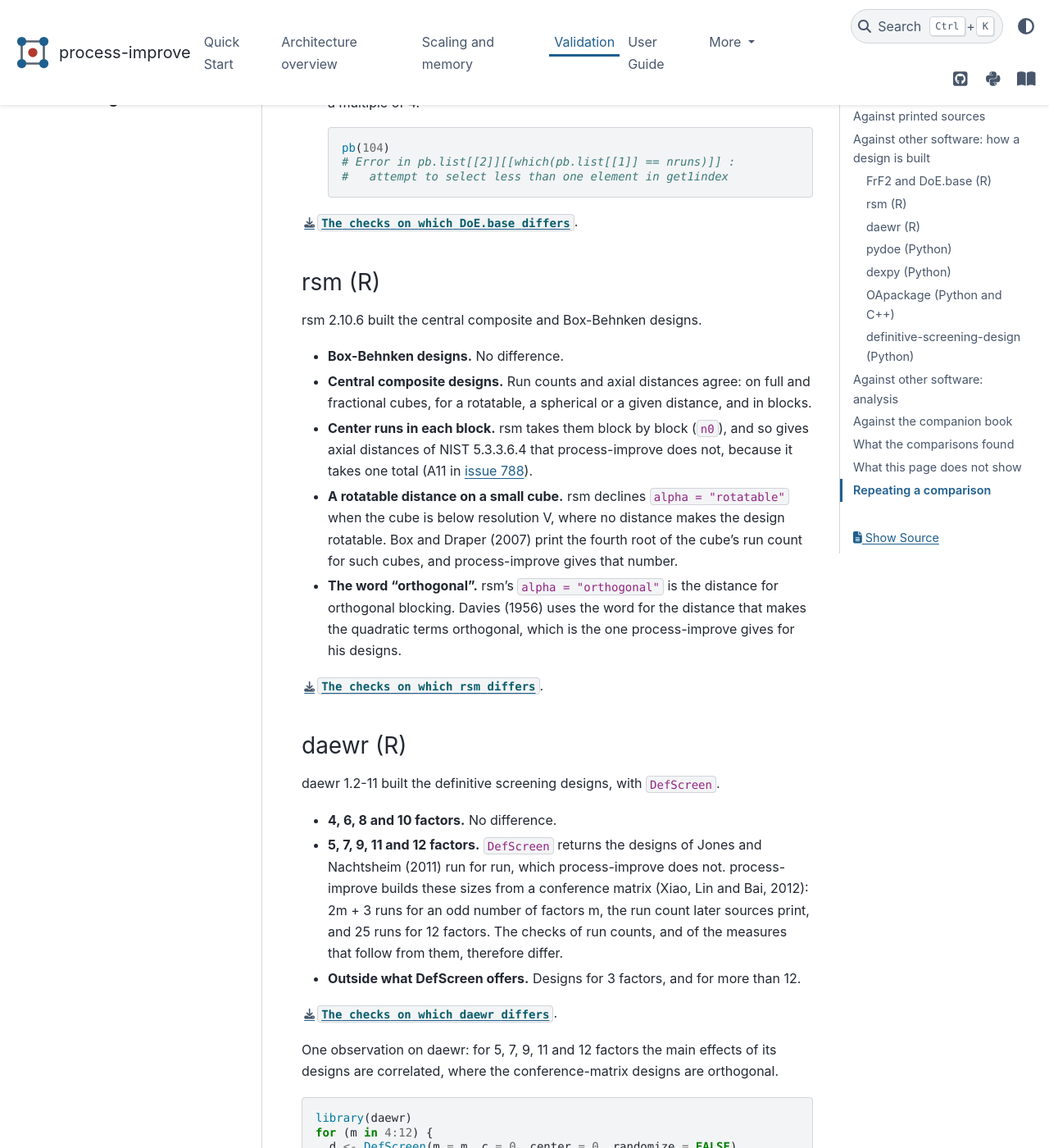
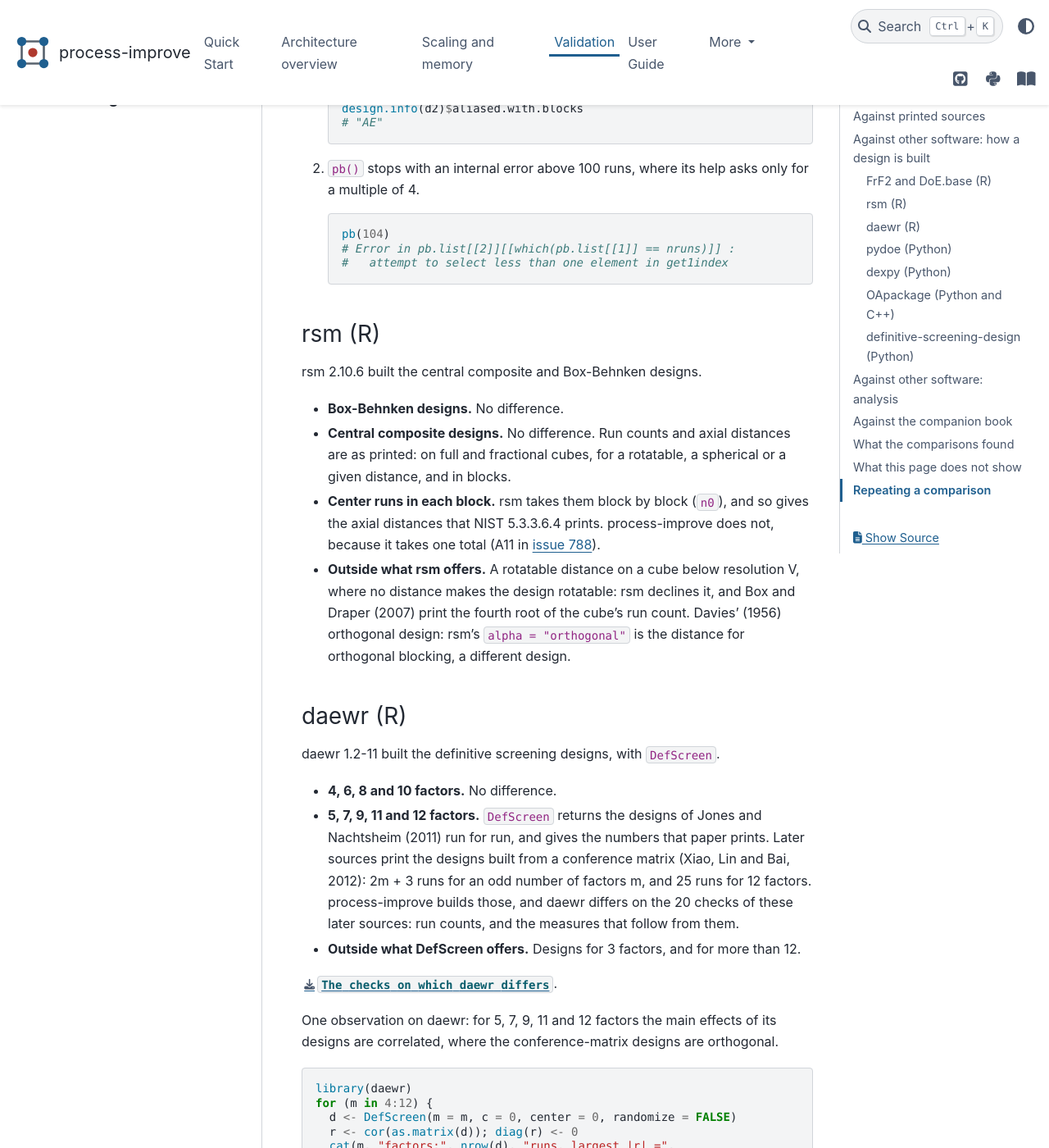
Before and after one commit to kgdunn/process-improve, a Sphinx documentation site: the page built from docs/validation.rst, in a window 1280 px wide and 1400 px high, scrolled down 5368 px. Shown: the whole window at 82% size. Built offline with Sphinx 7.4.7 and the PyData theme 0.15.4, drawn with Linux system fonts in a browser that asks for light colours; some of the changed text lies outside the part shown.

Commit message:
Validation: each package against the printed source; only daewr differs
The table counts what each package gives as printed, as process-improve is
measured, so a number only process-improve misses (rsm on NIST's blocked
composite designs, daewr on the 2011 paper) is no longer counted against the
package. With the harness's three rules, rsm, DoE.base, OApackage and pydoe
give every number they build as printed; daewr differs on 20 checks of the
sources that print the later definitive screening designs.

The differences files of the packages with none are removed, and the
documentation's sections say what each package does not offer.

Co-Authored-By: Claude Opus 5.5 <noreply@anthropic.com>
Claude-Session: https://claude.ai/code/session_01S4nNrPkUPaohxFC2ZXtzgY

```diff
--- a/docs/validation.rst
+++ b/docs/validation.rst
@@ -132,16 +132,17 @@ patterns, axial distances and block arrangements.
 checker: on the design process-improve builds, and on the design the other package builds.
 Only the construction changes, so a difference is a difference in the design.
 
-.. csv-table:: Design construction against other packages, 22 November 2026 (commit ``37f81b6``); pydoe 1.7.0 on 23 November (commit ``22f507f``)
+.. csv-table:: Design construction against other packages, 22 to 24 November 2026
    :file: validation/design_crosscheck.csv
    :header-rows: 1
-   :widths: 30 46 8 8 8
+   :widths: 30 42 8 12 8
 
 How to read the table:
 
-- **Checks** are the printed numbers measured on a design the package built. **Agree** means
-  both packages give the number the source prints. **Differ** means they give different
-  answers.
+- **Checks** are the printed numbers measured on a design the package built. **As printed**
+  means the package gives the number the source prints. **Differ** means it gives another.
+  Each package is measured against the source, as process-improve is: a number that only
+  process-improve misses is process-improve's finding (:ref:`validation-findings`).
 - A request outside what a package offers, such as blocks or a kind of design it does not
   build, is not counted: it is the package's scope, not a fault. Each package's section below
   says what it does not offer.
@@ -176,9 +177,9 @@ orthogonal arrays.
 - **Minimum aberration.** For the 30 sizes from 8 to 128 runs that both packages build, the two
   designs have the same word length pattern. For 69 larger sizes FrF2's catalog has a design
   and process-improve's search stops at its limit (A12 in `issue 788 <https://github.com/kgdunn/process-improve/issues/788>`__).
-- **Orthogonal arrays.** DoE.base's arrays have the size and the levels of Taguchi's L8, L9,
-  L12, L16 and L27, but not the layout of the printed tables, so the checks that compare runs
-  differ. Their equivalence was not tested.
+- **Orthogonal arrays.** DoE.base's arrays are Taguchi's L8, L9, L12, L16 and L27 in another
+  layout: the same runs once the order of the runs and columns and the labels of each column's
+  levels are changed. An array is the same array in any layout, so they agree.
 - **Not counted.** A factorial of one factor, which FrF2 does not offer, and a Plackett-Burman
   design of 136 runs (Schmidt and Launsby, 2000), for the second reason below.
 
@@ -207,8 +208,6 @@ Two observations on FrF2:
       # Error in pb.list[[2]][[which(pb.list[[1]] == nruns)]] :
       #   attempt to select less than one element in get1index
 
-:download:`The checks on which DoE.base differs <validation/differences_DoE.base.csv>`.
-
 .. _validation-rsm:
 
 rsm (R)
@@ -217,19 +216,16 @@ rsm (R)
 rsm 2.10.6 built the central composite and Box-Behnken designs.
 
 - **Box-Behnken designs.** No difference.
-- **Central composite designs.** Run counts and axial distances agree: on full and fractional
-  cubes, for a rotatable, a spherical or a given distance, and in blocks.
-- **Center runs in each block.** rsm takes them block by block (``n0``), and so gives axial
-  distances of NIST 5.3.3.6.4 that process-improve does not, because it takes one total (A11 in
-  `issue 788 <https://github.com/kgdunn/process-improve/issues/788>`__).
-- **A rotatable distance on a small cube.** rsm declines ``alpha = "rotatable"`` when the cube is
-  below resolution V, where no distance makes the design rotatable. Box and Draper (2007) print
-  the fourth root of the cube's run count for such cubes, and process-improve gives that number.
-- **The word "orthogonal".** rsm's ``alpha = "orthogonal"`` is the distance for orthogonal
-  blocking. Davies (1956) uses the word for the distance that makes the quadratic terms
-  orthogonal, which is the one process-improve gives for his designs.
-
-:download:`The checks on which rsm differs <validation/differences_rsm.csv>`.
+- **Central composite designs.** No difference. Run counts and axial distances are as printed:
+  on full and fractional cubes, for a rotatable, a spherical or a given distance, and in
+  blocks.
+- **Center runs in each block.** rsm takes them block by block (``n0``), and so gives the axial
+  distances that NIST 5.3.3.6.4 prints. process-improve does not, because it takes one total
+  (A11 in `issue 788 <https://github.com/kgdunn/process-improve/issues/788>`__).
+- **Outside what rsm offers.** A rotatable distance on a cube below resolution V, where no
+  distance makes the design rotatable: rsm declines it, and Box and Draper (2007) print the
+  fourth root of the cube's run count. Davies' (1956) orthogonal design: rsm's
+  ``alpha = "orthogonal"`` is the distance for orthogonal blocking, a different design.
 
 .. _validation-daewr:
 
@@ -240,10 +236,10 @@ daewr 1.2-11 built the definitive screening designs, with ``DefScreen``.
 
 - **4, 6, 8 and 10 factors.** No difference.
 - **5, 7, 9, 11 and 12 factors.** ``DefScreen`` returns the designs of Jones and Nachtsheim
-  (2011) run for run, which process-improve does not. process-improve builds these sizes from a
-  conference matrix (Xiao, Lin and Bai, 2012): 2m + 3 runs for an odd number of factors m, the
-  run count later sources print, and 25 runs for 12 factors. The checks of run counts, and of
-  the measures that follow from them, therefore differ.
+  (2011) run for run, and gives the numbers that paper prints. Later sources print the designs
+  built from a conference matrix (Xiao, Lin and Bai, 2012): 2m + 3 runs for an odd number of
+  factors m, and 25 runs for 12 factors. process-improve builds those, and daewr differs on the
+  20 checks of these later sources: run counts, and the measures that follow from them.
 - **Outside what DefScreen offers.** Designs for 3 factors, and for more than 12.
 
 :download:`The checks on which daewr differs <validation/differences_daewr.csv>`.
@@ -272,18 +268,14 @@ correlated, where the conference-matrix designs are orthogonal.
 pydoe (Python)
 ~~~~~~~~~~~~~~
 
-pydoe 1.7.0 built every kind of design in the table. No design differs.
+pydoe 1.7.0 built every kind of design in the table. No difference.
 
-- **The word "orthogonal".** The four checks that differ are axial distances of Davies (1956):
-  ``alpha="orthogonal"`` is the distance for orthogonal blocking, as in rsm. This is a
-  difference of definition, not of the design.
 - **Outside what pydoe offers.** A blocked factorial whose block generators the source does not
-  give, a blocked fraction, and a spherical axial distance.
+  give, a blocked fraction, and a spherical axial distance. Davies' (1956) orthogonal design:
+  pydoe's ``alpha="orthogonal"`` is the distance for orthogonal blocking, as in rsm.
 - **Slow searches.** ``fracfact_opt`` searches exhaustively, so a fraction of 10 or 11 factors
   takes minutes: the search for a 2\ :sup:`10-4` fraction took 8 minutes. The 14 checks that
   did not finish in 3 minutes are not counted.
-
-:download:`The four checks on which pydoe differs <validation/differences_pydoe.csv>`.
 
 .. _validation-dexpy:
 
@@ -308,12 +300,9 @@ OApackage 2.7.21 built the definitive screening designs, from the conference des
 enumerates, and the orthogonal arrays, by extending an array one column at a time.
 
 - **Definitive screening designs.** No difference, for an even or an odd number of factors.
-- **Orthogonal arrays.** The 12-run array has the size and the levels of Taguchi's L12 but not
-  the layout of the printed table, so the one check that compares its runs differs. The others
-  agree.
+- **Orthogonal arrays.** No difference. The 12-run array is Taguchi's L12 in another layout,
+  as DoE.base's arrays are (:ref:`validation-frf2`).
 - **Not counted.** The search for a 24-factor design did not end in 3 minutes.
-
-:download:`The check on which OApackage differs <validation/differences_oapackage.csv>`.
 
 .. _validation-dsd-package:
 
@@ -451,9 +440,9 @@ What this page does not show
   checks the criteria of the designs a source prints.
 - **OMARS designs have no second implementation here.** They are checked against the papers
   that define them only.
-- **Equal numbers, not equal layouts.** A design passes when it gives the printed numbers. Two
-  orthogonal arrays that differ in the order of their rows and columns were not tested for
-  equivalence.
+- **Equal numbers, and equal arrays.** A design passes when it gives the printed numbers. An
+  orthogonal array that another package lays out differently passes when a change of the order
+  of its runs and columns and of its level labels gives the printed array.
 - **Agreement with pydoe on the basic arrays is by construction**, as said above.
 - **A result is one run.** The versions and dates are those named in each table. A later
   release of a package can change its row.
--- a/docs/validation/design_crosscheck.csv
+++ b/docs/validation/design_crosscheck.csv
@@ -1,9 +1,9 @@
-Package,Designs compared,Checks,Agree,Differ
+Package,Designs compared,Checks,As printed,Differ
 FrF2 2.3-5 (R),"full factorial, fractional factorial, Plackett-Burman","2,755","2,755",0
-DoE.base 1.2-5 (R),"full factorial, orthogonal array",49,42,7
-rsm 2.10.6 (R),"Box-Behnken, central composite",319,309,10
-daewr 1.2-11 (R),definitive screening,125,99,26
+DoE.base 1.2-5 (R),"full factorial, orthogonal array",49,49,0
+rsm 2.10.6 (R),"Box-Behnken, central composite",311,311,0
+daewr 1.2-11 (R),definitive screening,125,105,20
 dexpy 0.12 (Python),"full factorial, fractional factorial, Box-Behnken, central composite",370,370,0
-OApackage 2.7.21 (Python),"definitive screening, orthogonal array",140,139,1
+OApackage 2.7.21 (Python),"definitive screening, orthogonal array",140,140,0
 definitive-screening-design 0.5.1 (Python),definitive screening,127,127,0
-pydoe 1.7.0 (Python),"full factorial, fractional factorial, Plackett-Burman, Box-Behnken, central composite, definitive screening, orthogonal array","3,166","3,162",4
+pydoe 1.7.0 (Python),"full factorial, fractional factorial, Plackett-Burman, Box-Behnken, central composite, definitive screening, orthogonal array","3,162","3,162",0
--- a/docs/validation/differences_DoE.base.csv
+++ /dev/null
@@ -1,8 +0,0 @@
-source,entry,design,kind,printed,process_improve,other,outcome,catalogue_cause
-schmidt-launsby-2000,schmidt-table-3-5-l9,taguchi k=4,same_runs:,9,"9 of 9 printed runs, of 9 the library's","3 of 9 printed runs, of 9 the library's",other differs,
-schmidt-launsby-2000,schmidt-table-3-19-latin-square,taguchi k=3,same_runs:,9,"9 of 9 printed runs, of 9 the library's","3 of 9 printed runs, of 9 the library's",other differs,
-schmidt-launsby-2000,schmidt-taguchi-l8,taguchi k=7,same_runs:,8,"8 of 8 printed runs, of 8 the library's","1 of 8 printed runs, of 8 the library's",other differs,
-schmidt-launsby-2000,schmidt-taguchi-l9,taguchi k=4,same_runs:,9,"9 of 9 printed runs, of 9 the library's","3 of 9 printed runs, of 9 the library's",other differs,
-schmidt-launsby-2000,schmidt-taguchi-l12,taguchi k=11,same_runs:,12,"12 of 12 printed runs, of 12 the library","0 of 12 printed runs, of 12 the library's",other differs,
-schmidt-launsby-2000,schmidt-taguchi-l16,taguchi k=15,same_runs:,16,"16 of 16 printed runs, of 16 the library","1 of 16 printed runs, of 16 the library's",other differs,
-schmidt-launsby-2000,schmidt-taguchi-l27,taguchi k=13,same_runs:,27,"27 of 27 printed runs, of 27 the library","1 of 27 printed runs, of 27 the library's",other differs,
--- a/docs/validation/differences_daewr.csv
+++ b/docs/validation/differences_daewr.csv
@@ -1,10 +1,4 @@
 source,entry,design,kind,printed,process_improve,other,outcome,catalogue_cause
-jones-nachtsheim-2011,jones-nachtsheim-2011-dsd-5-factors,dsd k=5,same_runs:,11,no relabelling of the library's columns ,"the library's columns 1, 2, 3, 4, 5",process-improve differs,method
-jones-nachtsheim-2011,jones-nachtsheim-2011-dsd-7-factors,dsd k=7,same_runs:,15,no relabelling of the library's columns ,"the library's columns 1, 2, 3, 4, 5, 6, 7",process-improve differs,method
-jones-nachtsheim-2011,jones-nachtsheim-2011-dsd-9-factors,dsd k=9,same_runs:,19,no relabelling of the library's columns ,"the library's columns 1, 2, 3, 4, 5, 6, 7, 8, 9",process-improve differs,method
-jones-nachtsheim-2011,jones-nachtsheim-2011-dsd-11-factors,dsd k=11,same_runs:,23,no relabelling of the library's columns ,"the library's columns 1, 2, 3, 4, 5, 6, 7, 8, 9, 10, 11",process-improve differs,method
-jones-nachtsheim-2011,jones-nachtsheim-2011-dsd-12-factors,dsd k=12,same_runs:,25,no relabelling of the library's columns ,"the library's columns 1, 2, 3, 4, 5, 6, 7, 8, 9, 10, 11, 12",process-improve differs,method
-montgomery-2013,montgomery-dsd-12,dsd k=12,same_runs:,constructed from a conference matrix,no relabelling of the library's columns ,"the library's columns 1, 2, 3, 4, 5, 6, 7, 8, 9, 10, 11, 12",process-improve differs,source_error
 nunez-ares-goos-2019,nunez-ares-goos-design-sizes,dsd k=7,design_property:n_runs,17,17,15,other differs,
 nunez-ares-goos-2019,nunez-ares-goos-design-sizes,dsd k=9,design_property:n_runs,21,21,19,other differs,
 nunez-ares-goos-2019,nunez-ares-goos-design-sizes,dsd k=9,design_property:n_runs,21,21,19,other differs,
--- a/docs/validation/differences_oapackage.csv
+++ /dev/null
@@ -1,2 +0,0 @@
-source,entry,design,kind,printed,process_improve,other,outcome,catalogue_cause
-schmidt-launsby-2000,schmidt-taguchi-l12,taguchi k=11,same_runs:,12,"12 of 12 printed runs, of 12 the library","6 of 12 printed runs, of 12 the library's",other differs,
--- a/docs/validation/differences_pydoe.csv
+++ /dev/null
@@ -1,5 +0,0 @@
-source,entry,design,kind,printed,process_improve,other,outcome,catalogue_cause
-davies-1956,davies-orthogonal-composite-designs,ccd k=2,design_property:alpha,1.000,1,1.58114,other differs,
-davies-1956,davies-orthogonal-composite-designs,ccd k=3,design_property:alpha,1.215,1.21541,1.87083,other differs,
-davies-1956,davies-orthogonal-composite-designs,ccd k=4,design_property:alpha,1.414,1.41421,2.12132,other differs,
-davies-1956,davies-orthogonal-composite-designs,ccd k=5,design_property:alpha,1.547,1.54671,2.34521,other differs,
--- a/docs/validation/differences_rsm.csv
+++ /dev/null
@@ -1,11 +0,0 @@
-source,entry,design,kind,printed,process_improve,other,outcome,catalogue_cause
-box-draper-2007,box-draper-7-all-bias-ccd-spherical,ccd k=4,design_property:alpha,1.682,1.68179,,other differs,
-box-draper-2007,box-draper-7-all-bias-ccd-spherical,ccd k=6,design_property:alpha,2,2,,other differs,
-box-draper-2007,box-draper-7-all-bias-ccd-spherical,ccd k=4,design_property:alpha,1.682,1.68179,,other differs,
-box-draper-2007,box-draper-7-all-bias-ccd-spherical,ccd k=6,design_property:alpha,2,2,,other differs,
-davies-1956,davies-orthogonal-composite-designs,ccd k=2,design_property:alpha,1.000,1,1.58114,other differs,
-davies-1956,davies-orthogonal-composite-designs,ccd k=3,design_property:alpha,1.215,1.21541,1.87083,other differs,
-davies-1956,davies-orthogonal-composite-designs,ccd k=4,design_property:alpha,1.414,1.41421,2.12132,other differs,
-davies-1956,davies-orthogonal-composite-designs,ccd k=5,design_property:alpha,1.547,1.54671,2.34521,other differs,
-nist-ehandbook-ch5,nist-5-3-3-6-4-ccd-3-factors-3-blocks,ccd k=3,design_property:alpha,1.63299,1.80907,1.63299,process-improve differs,method
-nist-ehandbook-ch5,nist-5-3-3-6-4-ccd-4-factors-3-blocks,ccd k=4,design_property:alpha,2,2.15211,2,process-improve differs,method
```
Also changed, not shown: changelog.d/2026-11-23-validation-pydoe-1-7-0.documentation.md (+7 -5 lines), 3 other files.
